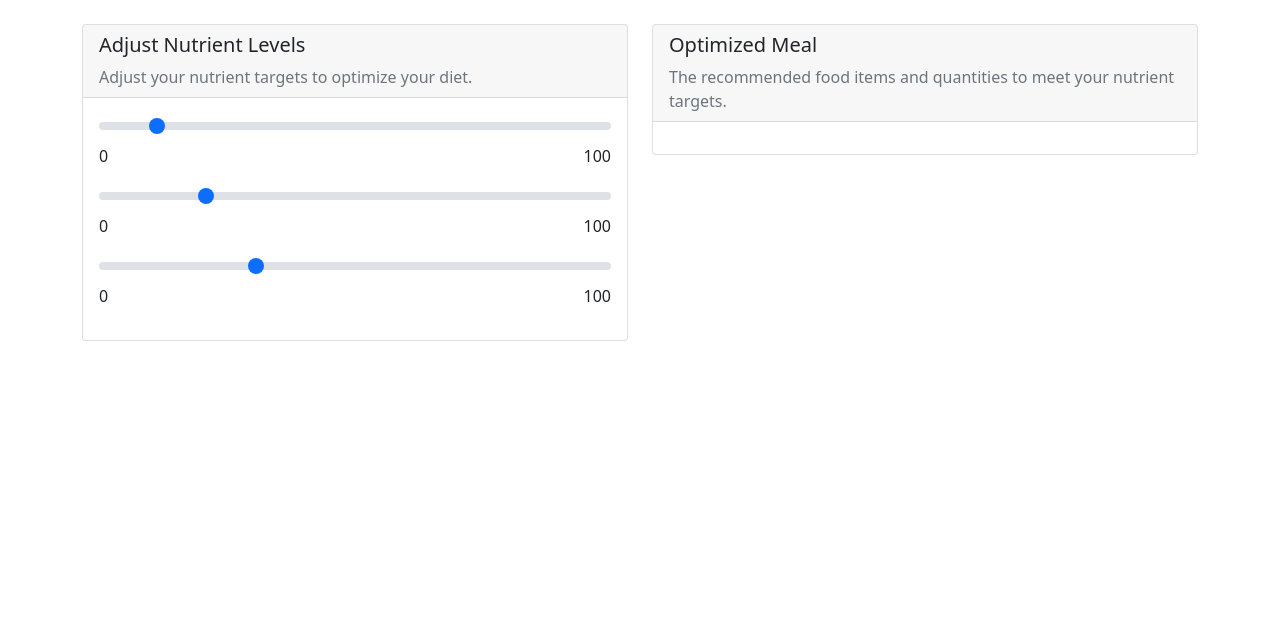
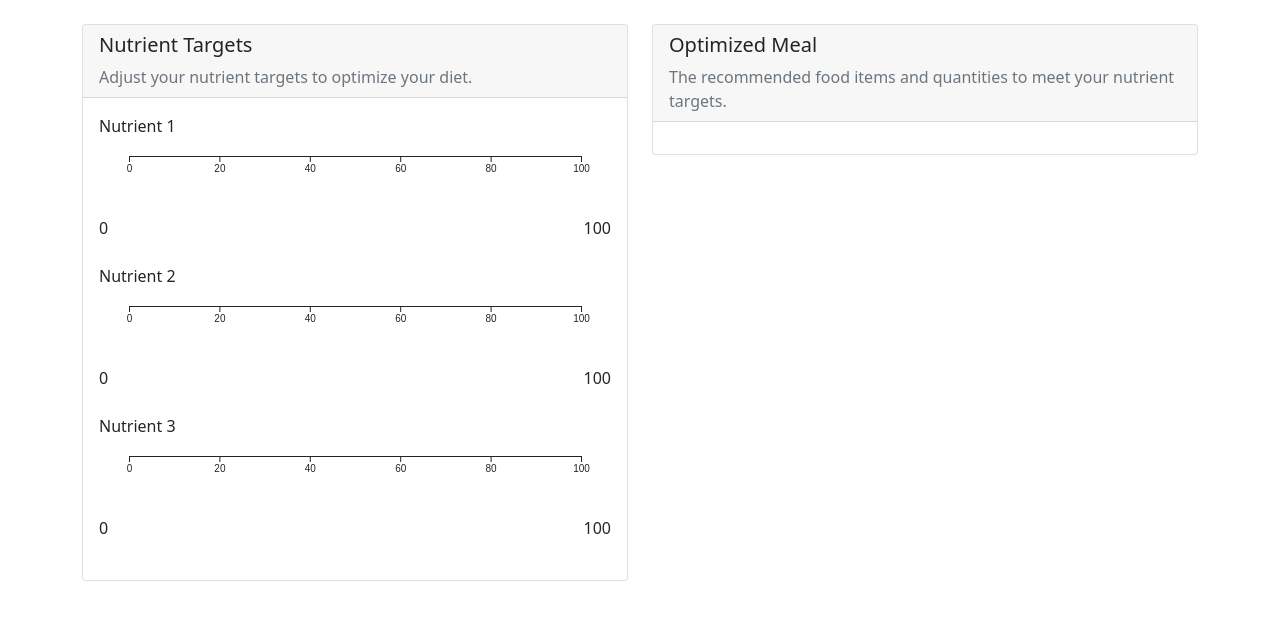
Before and after one commit to albertaillet/diet-optimization, a Flask app: page / in a window 1280 px wide. Shown: the part 111-731 px from the top of the page. Run offline with Flask 3, Linux system fonts and the light colour scheme; some libraries are stand-ins or nearby versions.

Commit message:
added d3 brush instead of sliders

```diff
--- a/dietdashboard/experiments/htmx/templates/index.html
+++ b/dietdashboard/experiments/htmx/templates/index.html
@@ -4,14 +4,15 @@
 <head>
     <meta charset="UTF-8">
     <meta name="viewport" content="width=device-width, initial-scale=1.0">
-    <title>HTMX Backend Example - Bootstrap Dashboard Style</title>
+    <title>Nutrition Dashboard</title>
     <script src="https://unpkg.com/htmx.org@1.7.0"></script>
-
     <link rel="stylesheet" href="https://cdnjs.cloudflare.com/ajax/libs/bootstrap/5.1.3/css/bootstrap.min.css">
     <script src="https://cdnjs.cloudflare.com/ajax/libs/bootstrap/5.1.3/js/bootstrap.bundle.min.js"></script>
+    <script src="https://d3js.org/d3.v7.min.js"></script>
 </head>
 
 <body>
+    {% set include_elements = '[name^=brush_], [name=macronutrients], [name=micronutrients], #currency' %}
     <div class="container mt-5">
         <div class="header d-flex justify-content-between align-items-center pb-3 mb-4 border-bottom">
             <h1 class="h2">Nutrition Dashboard</h1>
@@ -31,7 +32,7 @@
                                 <input class="form-check-input nutrient-checkbox" type="checkbox" value="{{ nutrient }}"
                                     id="{{ nutrient }}_{{ nutrient_type }}" name="{{ nutrient_type | lower }}"
                                     hx-post="/optimize" hx-trigger="change" hx-target="#result"
-                                    hx-include="[name='slider[]'], [name='macronutrients'], [name='micronutrients'], #currency">
+                                    hx-include="{{ include_elements }}">
                                 <label class="form-check-label" for="{{ nutrient }}_{{ nutrient_type }}">
                                     {{ nutrient }}
                                 </label>
@@ -43,8 +44,7 @@
                 {% endfor %}
                 <!-- Currency Selector -->
                 <select id="currency" name="currency" class="form-select" style="width: auto;" hx-post="/optimize"
-                    hx-trigger="change" hx-target="#result"
-                    hx-include="[name='slider[]'], [name='macronutrients'], [name='micronutrients'], #currency">
+                    hx-trigger="change" hx-target="#result" hx-include="{{ include_elements }}">
                     {% for currency in currencies %}
                     <option value="{{ currency }}">{{ currency }}</option>
                     {% endfor %}
@@ -56,20 +56,24 @@
             <div class="col-md-6">
                 <div class="card mb-4">
                     <div class="card-header">
-                        <h4 class="h5">Adjust Nutrient Levels</h4>
+                        <h4 class="h5">Nutrient Targets</h4>
                         <p class="text-muted mb-0">Adjust your nutrient targets to optimize your diet.</p>
                     </div>
                     <div class="card-body">
-                        <!-- Sliders -->
+                        <!-- D3 Brush Elements -->
                         {% for slider_value in sliders %}
-                        <div class="mb-3">
-                            <input type="range" min="0" max="100" step="1" name="slider[]" value="{{ slider_value }}"
-                                class="form-range" hx-post="/optimize" hx-trigger="change"
-                                hx-include="[name='slider[]'], [name='macronutrients'], [name='micronutrients'], #currency"
-                                hx-target="#result">
+                        <div class="mb-4">
+                            <label for="brush{{ loop.index }}" class="form-label">Nutrient {{ loop.index }}</label>
+                            <div id="brush{{ loop.index }}" class="brush" style="height: 50px; margin-bottom: 20px;"
+                                hx-trigger="change" hx-post="/optimize" hx-target="#result"
+                                hx-include="{{ include_elements }}"></div>
+                            <input type="hidden" name="brush_{{ loop.index }}_min" id="brush{{ loop.index }}-hidden-min"
+                                value="0">
+                            <input type="hidden" name="brush_{{ loop.index }}_max" id="brush{{ loop.index }}-hidden-max"
+                                value="100">
                             <div class="d-flex justify-content-between">
-                                <span>0</span>
-                                <span>100</span>
+                                <span id="brush{{ loop.index }}-min">0</span>
+                                <span id="brush{{ loop.index }}-max">100</span>
                             </div>
                         </div>
                         {% endfor %}
@@ -91,6 +95,54 @@
             </div>
         </div>
     </div>
+
+    <script>
+        document.addEventListener('DOMContentLoaded', function () {
+            const brushes = document.querySelectorAll('.brush');
+            brushes.forEach((brush, index) => {
+                const svg = d3.select(brush)
+                    .append('svg')
+                    .attr('width', '100%')
+                    .attr('height', 50);
+
+                const margin = { top: 10, right: 30, bottom: 10, left: 30 };
+                const width = brush.clientWidth - margin.left - margin.right;
+                const height = +svg.attr('height') - margin.top - margin.bottom;
+
+                const x = d3.scaleLinear()
+                    .domain([0, 100])
+                    .range([0, width]);
+
+                const g = svg.append('g')
+                    .attr('transform', `translate(${margin.left},${margin.top})`);
+
+                const brushSelection = d3.brushX()
+                    .extent([[0, 0], [width, height]])
+                    .on('end', brushed);
+
+                g.append('g')
+                    .attr('class', 'x axis')
+                    .call(d3.axisBottom(x).ticks(5));
+
+                const brushGroup = g.append('g')
+                    .attr('class', 'brush')
+                    .call(brushSelection);
+
+                function brushed(event) {
+                    if (event.selection) {
+                        const [min, max] = event.selection.map(x.invert);
+                        document.getElementById(`brush${index + 1}-min`).textContent = Math.round(min);
+                        document.getElementById(`brush${index + 1}-max`).textContent = Math.round(max);
+                        document.getElementById(`brush${index + 1}-hidden-min`).value = Math.round(min);
+                        document.getElementById(`brush${index + 1}-hidden-max`).value = Math.round(max);
+                        if (event.type === 'end') {
+                            htmx.trigger(brush, 'change', { include: '{{ include_elements }}' });
+                        }
+                    }
+                }
+            });
+        });
+    </script>
 </body>
 
 </html>
```
